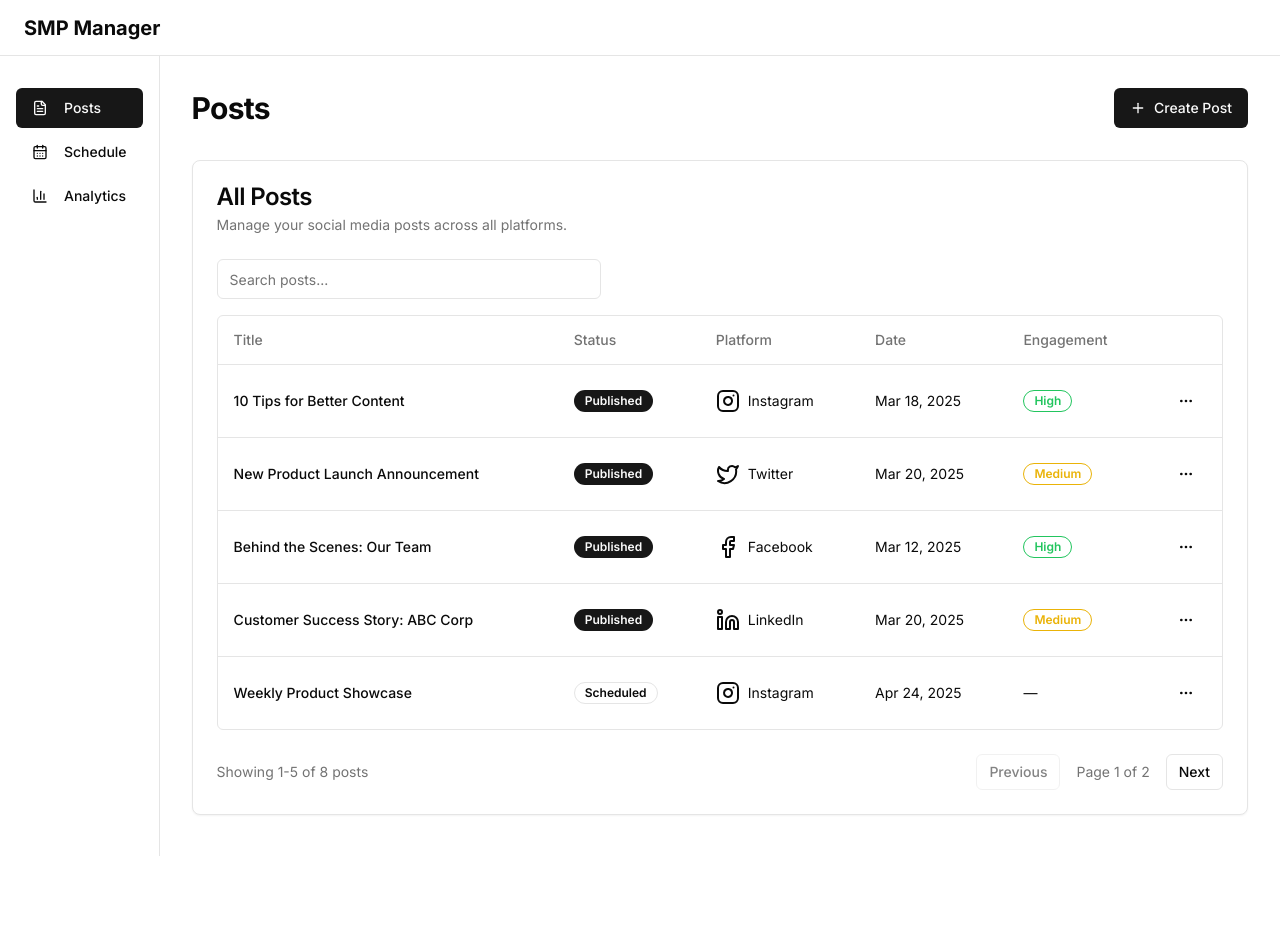
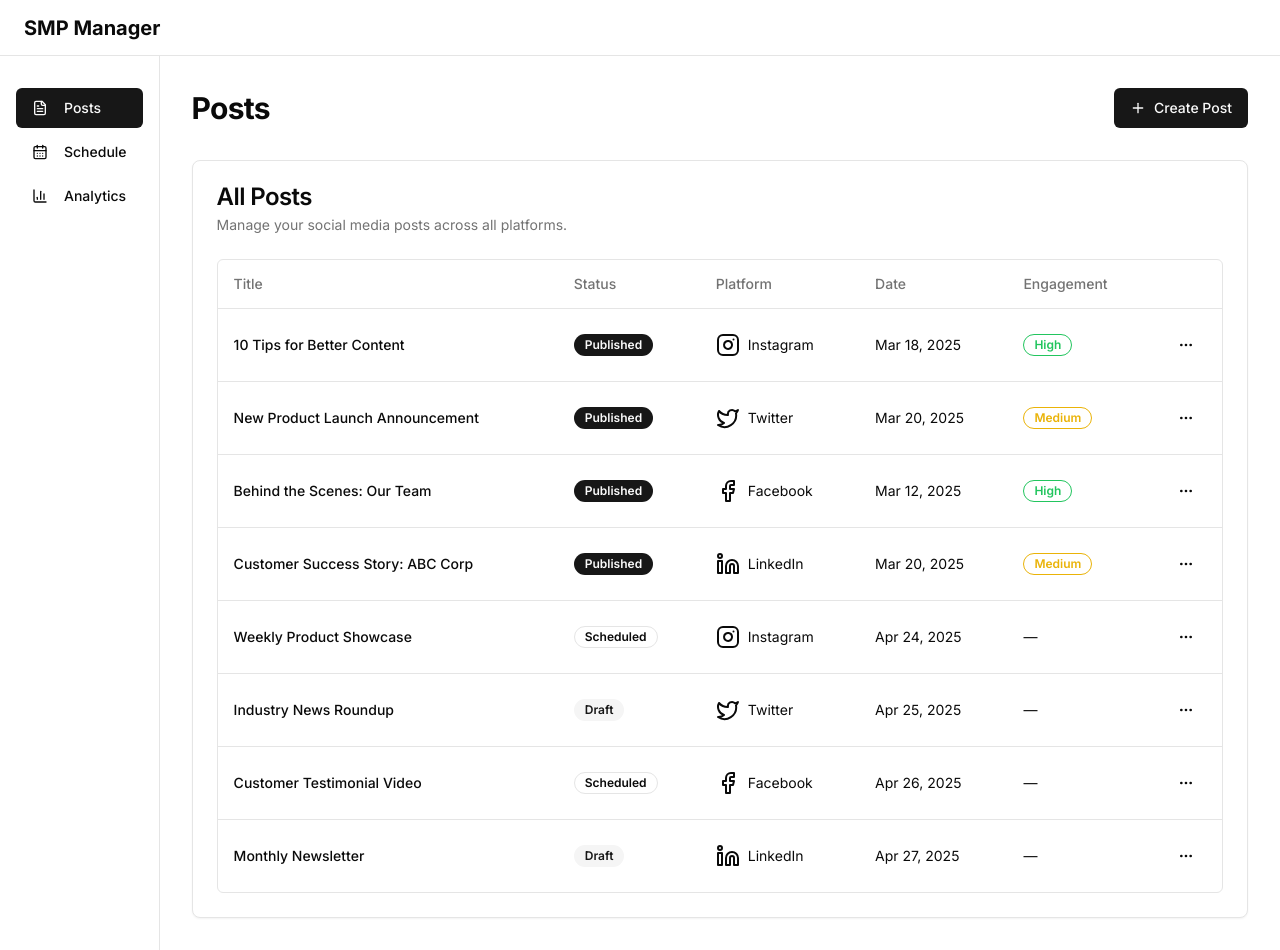
Before and after one commit to sargsarmen/smp-manager, a Next.js app: page /posts in a window 1280 px wide. Before the commit the page ends 856 px from the top, so only its background shows below. Built offline with nearby package versions, Linux system fonts and the light colour scheme.

Commit message:
remove search and paging

```diff
--- a/app/posts/page.tsx
+++ b/app/posts/page.tsx
@@ -2,7 +2,7 @@
 
 import Link from "next/link"
 import { Button } from "@/components/ui/button"
-import { Card, CardContent, CardDescription, CardFooter, CardHeader, CardTitle } from "@/components/ui/card"
+import { Card, CardContent, CardDescription, CardHeader, CardTitle } from "@/components/ui/card"
 import {
   DropdownMenu,
   DropdownMenuContent,
@@ -21,13 +21,12 @@ import {
   AlertDialogHeader,
   AlertDialogTitle,
 } from "@/components/ui/alert-dialog"
-import { Input } from "@/components/ui/input"
 import { Table, TableBody, TableCell, TableHead, TableHeader, TableRow } from "@/components/ui/table"
 import { Badge } from "@/components/ui/badge"
 import { MoreHorizontal, Plus, Trash2, Calendar, Clock, Edit, Undo, Facebook, Twitter, Instagram, Linkedin } from "lucide-react"
 import { Shell } from "@/components/shell"
 import { usePosts, type Post } from "@/context/post-context"
-import { useState, useEffect } from "react"
+import { useState } from "react"
 import { useToast } from "@/components/ui/use-toast"
 import { useMediaQuery } from "@/hooks/use-media-query"
 import { ToastAction } from "@/components/ui/toast"
@@ -35,56 +34,11 @@ import { ToastAction } from "@/components/ui/toast"
 export default function PostsPage() {
   const { posts, deletePost, restorePost } = usePosts()
   const { toast } = useToast()
-  const [searchQuery, setSearchQuery] = useState("")
-  const [currentPage, setCurrentPage] = useState(1)
   const [postToDelete, setPostToDelete] = useState<string | null>(null)
   const [isDeleteDialogOpen, setIsDeleteDialogOpen] = useState(false)
-  const postsPerPage = 5
 
   // Check if the screen is mobile
   const isMobile = useMediaQuery("(max-width: 768px)")
-
-  // Filter posts based on search query
-  const filteredPosts = posts.filter((post) => {
-    if (!searchQuery.trim()) return true
-
-    const query = searchQuery.toLowerCase()
-    return (
-      post.title.toLowerCase().includes(query) ||
-      post.platform.toLowerCase().includes(query) ||
-      post.status.toLowerCase().includes(query) ||
-      (post.content && post.content.toLowerCase().includes(query))
-    )
-  })
-
-  // Calculate total pages
-  const totalPages = Math.ceil(filteredPosts.length / postsPerPage)
-
-  // Get current posts for the page
-  const indexOfLastPost = currentPage * postsPerPage
-  const indexOfFirstPost = indexOfLastPost - postsPerPage
-  const currentPosts = filteredPosts.slice(indexOfFirstPost, indexOfLastPost)
-
-  // Reset to first page when search query changes
-  useEffect(() => {
-    setCurrentPage(1)
-  }, [searchQuery])
-
-  // Adjust current page when posts length changes
-  useEffect(() => {
-    if (currentPage > totalPages && totalPages > 0) {
-      setCurrentPage(totalPages)
-    }
-  }, [filteredPosts.length, currentPage, totalPages])
-
-  // Handle page navigation
-  const goToNextPage = () => {
-    setCurrentPage((prev) => Math.min(prev + 1, totalPages))
-  }
-
-  const goToPrevPage = () => {
-    setCurrentPage((prev) => Math.max(prev - 1, 1))
-  }
 
   // Handle post deletion
   const handleDeleteClick = (postId: string) => {
@@ -170,18 +124,6 @@ export default function PostsPage() {
                 <CardDescription>Manage your social media posts across all platforms.</CardDescription>
               </CardHeader>
               <CardContent>
-                <div className="flex items-center justify-between pb-4">
-                  <div className="flex w-full max-w-sm items-center">
-                    <Input
-                      type="search"
-                      placeholder="Search posts..."
-                      className="w-full"
-                      value={searchQuery}
-                      onChange={(e) => setSearchQuery(e.target.value)}
-                    />
-                  </div>
-                </div>
-
                 {/* Desktop Table View */}
                 {!isMobile && (
                   <div className="rounded-md border">
@@ -197,8 +139,8 @@ export default function PostsPage() {
                         </TableRow>
                       </TableHeader>
                       <TableBody>
-                        {currentPosts.length > 0 ? (
-                          currentPosts.map((post) => (
+                        {posts.length > 0 ? (
+                          posts.map((post) => (
                             <TableRow key={post.id}>
                               <TableCell className="font-medium">{post.title}</TableCell>
                               <TableCell>
@@ -255,7 +197,7 @@ export default function PostsPage() {
                         ) : (
                           <TableRow>
                             <TableCell colSpan={6} className="h-24 text-center">
-                              No posts found matching your search.
+                              No posts found.
                             </TableCell>
                           </TableRow>
                         )}
@@ -267,8 +209,8 @@ export default function PostsPage() {
                 {/* Mobile Card View */}
                 {isMobile && (
                   <div className="space-y-4">
-                    {currentPosts.length > 0 ? (
-                      currentPosts.map((post) => (
+                    {posts.length > 0 ? (
+                      posts.map((post) => (
                         <Card key={post.id} className="overflow-hidden">
                           <div className="p-4">
                             <div className="flex items-center justify-between">
@@ -324,35 +266,11 @@ export default function PostsPage() {
                         </Card>
                       ))
                     ) : (
-                      <div className="py-8 text-center text-muted-foreground">No posts found matching your search.</div>
+                      <div className="py-8 text-center text-muted-foreground">No posts found.</div>
                     )}
                   </div>
                 )}
               </CardContent>
-              <CardFooter className="flex flex-col sm:flex-row items-center justify-between gap-4">
-                <p className="text-sm text-muted-foreground order-2 sm:order-1">
-                  {filteredPosts.length > 0
-                    ? `Showing ${indexOfFirstPost + 1}-${Math.min(indexOfLastPost, filteredPosts.length)} of ${filteredPosts.length} posts`
-                    : "No posts found"}
-                </p>
-                <div className="flex items-center space-x-2 order-1 sm:order-2 w-full sm:w-auto justify-center">
-                  <Button type="button" variant="outline" size="sm" onClick={goToPrevPage} disabled={currentPage === 1}>
-                    Previous
-                  </Button>
-                  <span className="text-sm text-muted-foreground px-2">
-                    Page {currentPage} of {totalPages || 1}
-                  </span>
-                  <Button
-                    type="button"
-                    variant="outline"
-                    size="sm"
-                    onClick={goToNextPage}
-                    disabled={currentPage === totalPages || totalPages === 0}
-                  >
-                    Next
-                  </Button>
-                </div>
-              </CardFooter>
             </Card>
           </div>
         </main>
```
